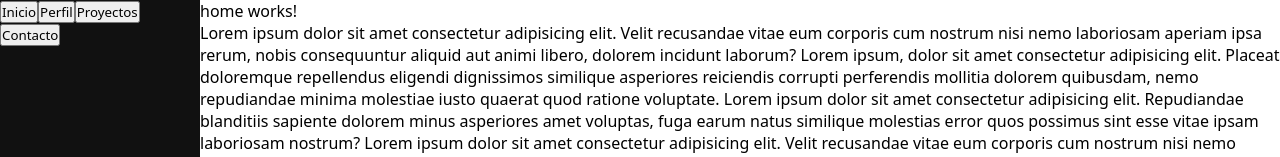
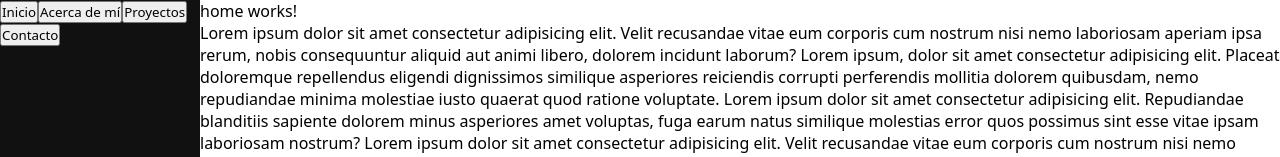
Before and after one commit to CarlosGillSarmiento/portafolio, an Angular app: page /portafolio/home in a window 1280 px wide. Shown: the top 157 px of the page. Built offline with nearby package versions, Linux system fonts and the light colour scheme.

Commit message:
refactor(header): rename component sidebar to header

```diff
--- a/src/app/app.component.html
+++ b/src/app/app.component.html
@@ -1,5 +1,5 @@
 <div class="sidebar">
-  <app-sidebar></app-sidebar>
+  <app-header></app-header>
 </div>
 <div class="content">
   <router-outlet />
--- a/src/app/app.component.ts
+++ b/src/app/app.component.ts
@@ -1,11 +1,11 @@
 import { Component } from '@angular/core';
 import { RouterOutlet } from '@angular/router';
-import { SidebarComponent } from './shared/pages/sidebar/sidebar.component';
+import { HeaderComponent } from './shared/pages/header/header.component';
 
 @Component({
   selector: 'app-root',
   standalone: true,
-  imports: [RouterOutlet, SidebarComponent],
+  imports: [RouterOutlet, HeaderComponent],
   templateUrl: './app.component.html',
   styleUrl: './app.component.scss'
 })
--- a/src/app/shared/pages/sidebar/sidebar.component.html
+++ b/src/app/shared/pages/header/header.component.html
@@ -1,6 +1,6 @@
 <aside>
   <button (click)="navigate('/home')">Inicio</button>
-  <button (click)="navigate('/about-me')">Perfil</button>
+  <button (click)="navigate('/about-me')">Acerca de mí</button>
   <button (click)="navigate('/projects')">Proyectos</button>
   <button (click)="navigate('/contact-me')">Contacto</button>
 </aside>
```
Also changed, not shown: src/app/shared/pages/header/header.component.ts (renamed from src/app/shared/pages/sidebar/sidebar.component.ts, +4 -4 lines), src/app/shared/pages/header/header.component.scss (renamed from src/app/shared/pages/sidebar/sidebar.component.scss).
